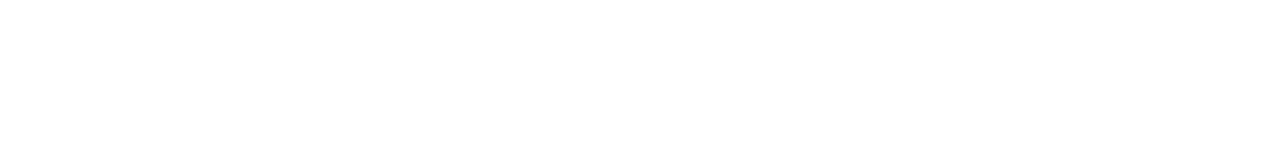
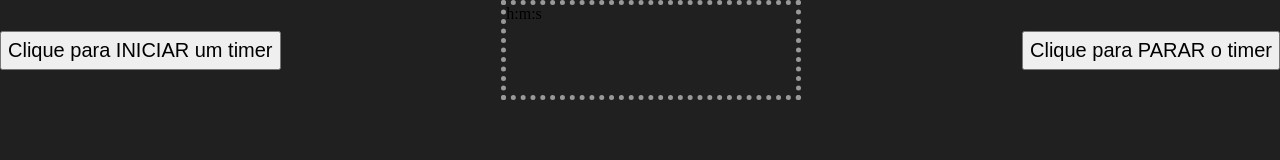
Before and after one commit to Pedro-Riq/lojavirtual, a plain HTML site: page index.html in a window 1280 px wide. Drawn offline with Linux system fonts and the light colour scheme.

Commit message:
my firts coding with GIT

```diff
--- a/index.html
+++ b/index.html
@@ -3,9 +3,17 @@
 <head>
     <meta charset="UTF-8">
     <meta name="viewport" content="width=device-width, initial-scale=1.0">
-    <title>Document</title>
+    <title>Timer</title><link rel="stylesheet" href="style.css">
 </head>
 <body>
 
+    <button class="initial-timer">Clique para INICIAR um timer</button>
+
+    <div class="demo">
+        <span>h:m:s</span>
+    </div>
+
+    <button class="end-timer">Clique para PARAR o timer</button>
+
 </body>
 </html>
--- /dev/null
+++ b/style.css
@@ -0,0 +1,20 @@
+*{
+    margin: 0;
+    padding: 0;
+    box-sizing: border-box;
+}
+body{
+    background-color: #202020;
+    display: flex;
+    justify-content: space-between;
+    align-items: center;
+}
+button {
+    padding: 6px;
+    font-size: 20px;
+}
+.demo{
+    width: 300px;
+    height: 100px;
+    border: 5px dotted #999;
+}
```
Also changed, not shown: script.js (added, +18 -0 lines).
